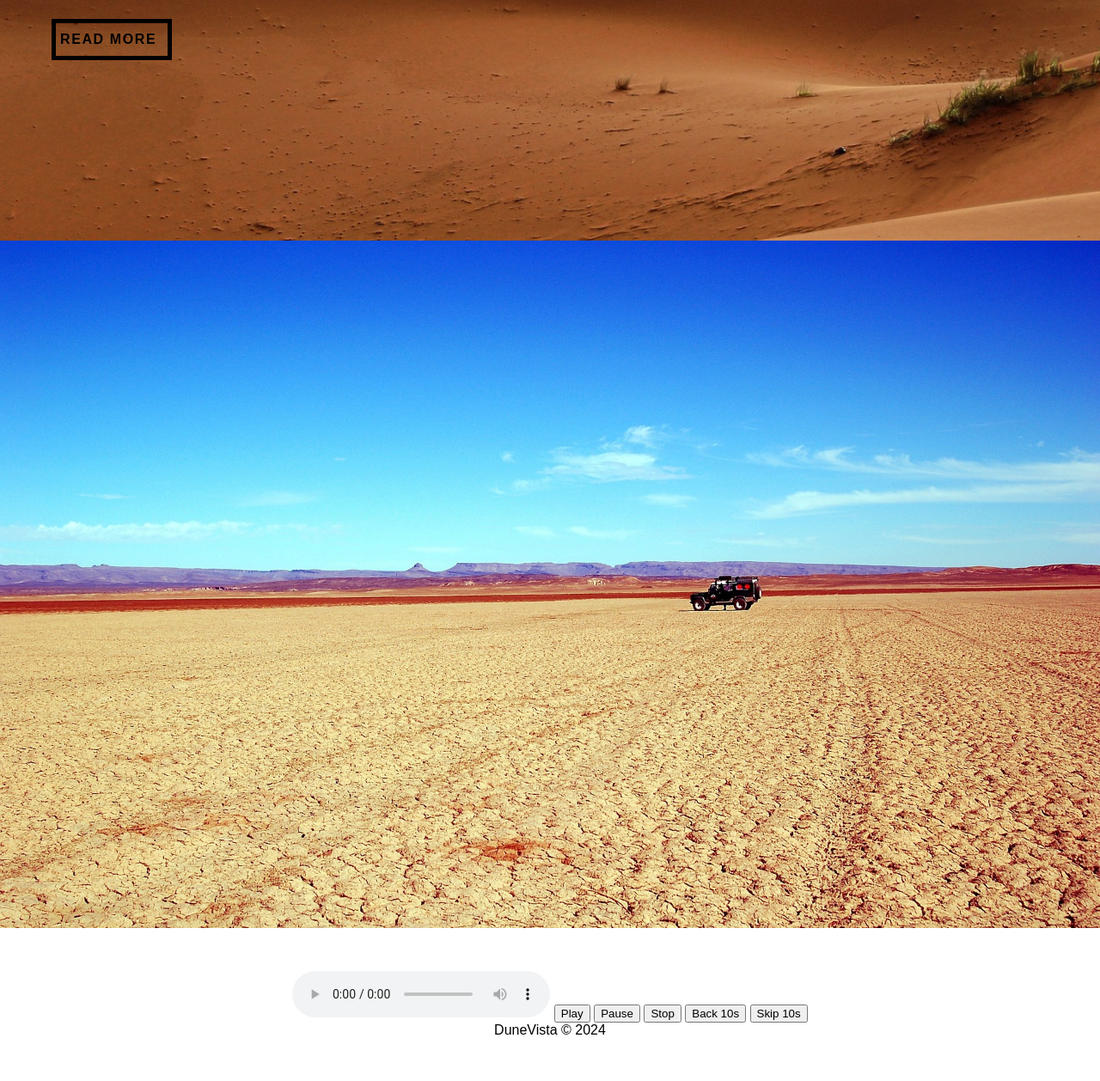
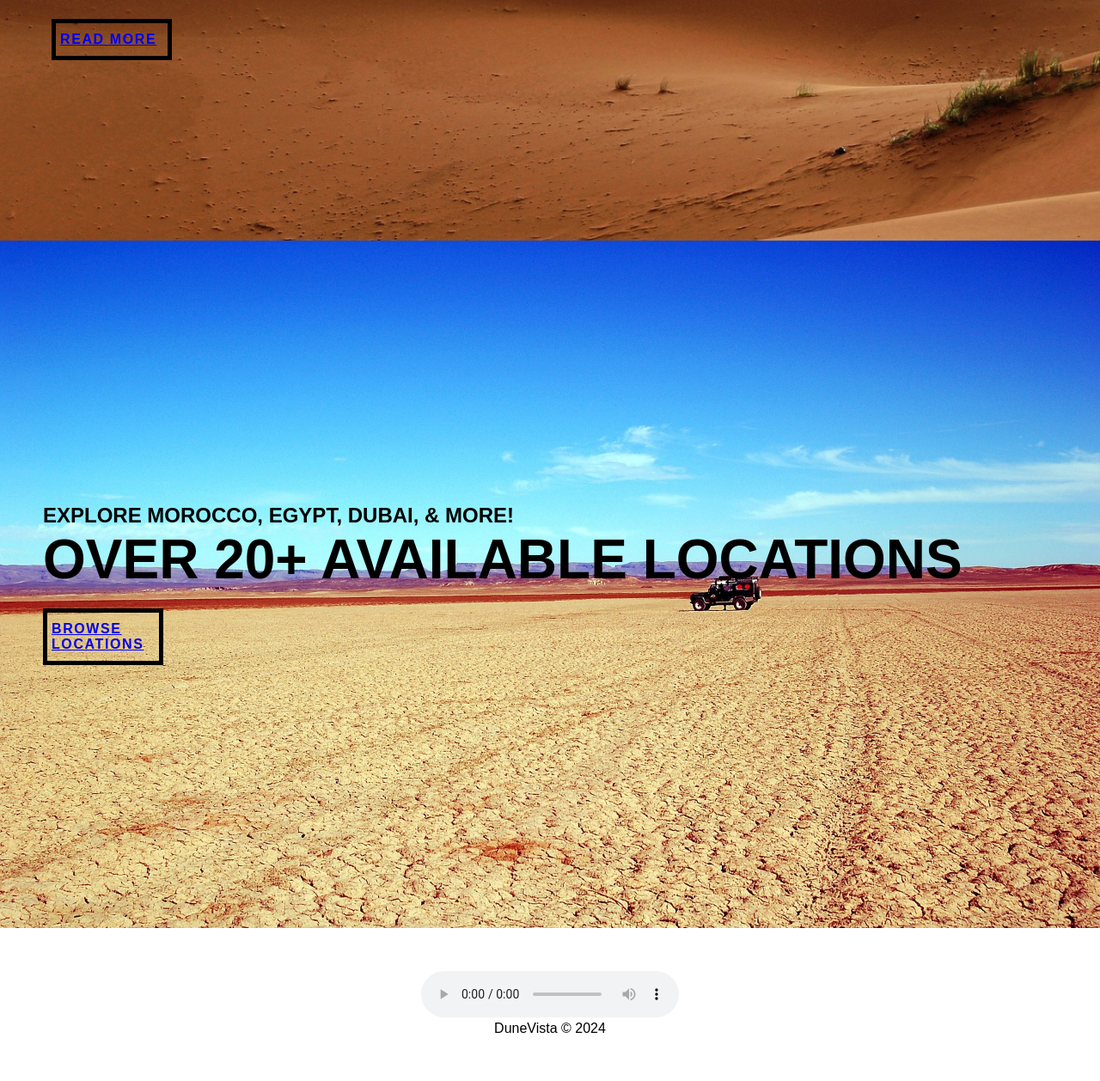
Before and after one commit to KalvinBasha/Website-Assignment, a plain HTML site: page index.html in a window 1280 px wide. Shown: the part 520-1778 px from the top of the page at 86% size. Drawn offline with Linux system fonts and the light colour scheme.

Commit message:
Final submission

```diff
--- a/app.js
+++ b/app.js
@@ -1,5 +1,5 @@
 // console.log("hello world");
-const music = document.getElementById("music");
+/* const music = document.getElementById("music");
 const playBtn = document.getElementById("playBtn");
 const pauseBtn = document.getElementById("pauseBtn");
 const stopBtn = document.getElementById("stopBtn");
@@ -25,4 +25,4 @@ skipBack.addEventListener("click", function () {
 
 skipFor.addEventListener("click", function () {
   music.currentTime = music.currentTime + 10;
-});
+}); */
--- a/index.html
+++ b/index.html
@@ -19,31 +19,36 @@
       </nav>
     </header>
     <main>
-      <section class="feature1">
+      <section id="home">
         <div class="title1">
-          <h2 class="home-h2" href="#">Our Latest Additions</h2>
-          <h1 class="home-h1">Morocco's Sand Dunes</h1>
-          <a class="home-a" href="#">Read more</a>
+          <h2 id="home-h21" href="#">Our Latest Additions</h2>
+          <h1 id="home-h11">Morocco's Sand Dunes</h1>
+          <div class="home-a">
+            <a href="#">Read more</a>
+          </div>
         </div>
       </section>
 
-      <section class="feature2">
-        <!--<div class="title2">
-          <h2 class="home-h2">Explore Morocco, Egypt, Dubai, & More!</h2>
-          <h1 class="home-h1">Over 20+ Available Locations</h1>
-          <a class="home-a" href="#">Browse Locations</a>
-        </div> -->
+      <section id="locations">
+        <div class="title2">
+          <h2 id="home-h22">Explore Morocco, Egypt, Dubai, & More!</h2>
+          <h1 id="home-h12">Over 20+ Available Locations</h1>
+          <div class="home-a">
+            <a href="#">Browse Locations</a>
+          </div>
+        </div>
       </section>
     </main>
     <footer>
       <div>
         <audio src="./assets/arabic-singing.mp3" id="music" controls></audio>
-        <button id="playBtn">Play</button>
+        <!-- <button id="playBtn">Play</button>
         <button id="pauseBtn">Pause</button>
         <button id="stopBtn">Stop</button>
         <button id="skipBack">Back 10s</button>
-        <button id="skipFor">Skip 10s</button>
+        <button id="skipFor">Skip 10s</button> -->
       </div>
+
       DuneVista © 2024
     </footer>
   </body>
--- a/style.css
+++ b/style.css
@@ -1,6 +1,7 @@
 * {
   font-family: sans-serif;
   margin: 0;
+  scroll-behavior: smooth;
 }
 
 header {
@@ -34,17 +35,23 @@ h1 {
 }
 
 .navbar a:hover {
-  color: blue;
+  text-decoration-line: underline;
 }
 
-.feature1 {
+section {
+  display: flex;
+  flex-direction: column;
+  justify-content: center;
+}
+
+#home {
   height: 100vh;
   background-image: url(./assets/desert.jpg);
   background-size: cover;
   background-position: center center;
 }
 
-.feature2 {
+#locations {
   height: 100vh;
   background-image: url(./assets/desert3.jpg);
   background-size: cover;
@@ -61,19 +68,16 @@ h1 {
   gap: 20px;
 }
 
-/*.title2 {
-  position: absolute;
-  bottom: 200px;
-  left: 50px;
-  padding: 10px;
-}*/
+.title2 {
+  padding-left: 50px;
+}
 
-.home-h2 {
+#home-h21 {
   text-transform: uppercase;
   font-size: x-large;
 }
 
-.home-h1 {
+#home-h11 {
   text-transform: uppercase;
   font-size: 400%;
 }
@@ -93,6 +97,21 @@ h1 {
   text-decoration: none;
 }
 
+.home-a :hover {
+  text-decoration: none;
+  color: black;
+}
+
+#home-h22 {
+  text-transform: uppercase;
+  font-size: x-large;
+}
+
+#home-h12 {
+  text-transform: uppercase;
+  font-size: 400%;
+}
+
 footer {
   background: white;
   text-align: center;
```
